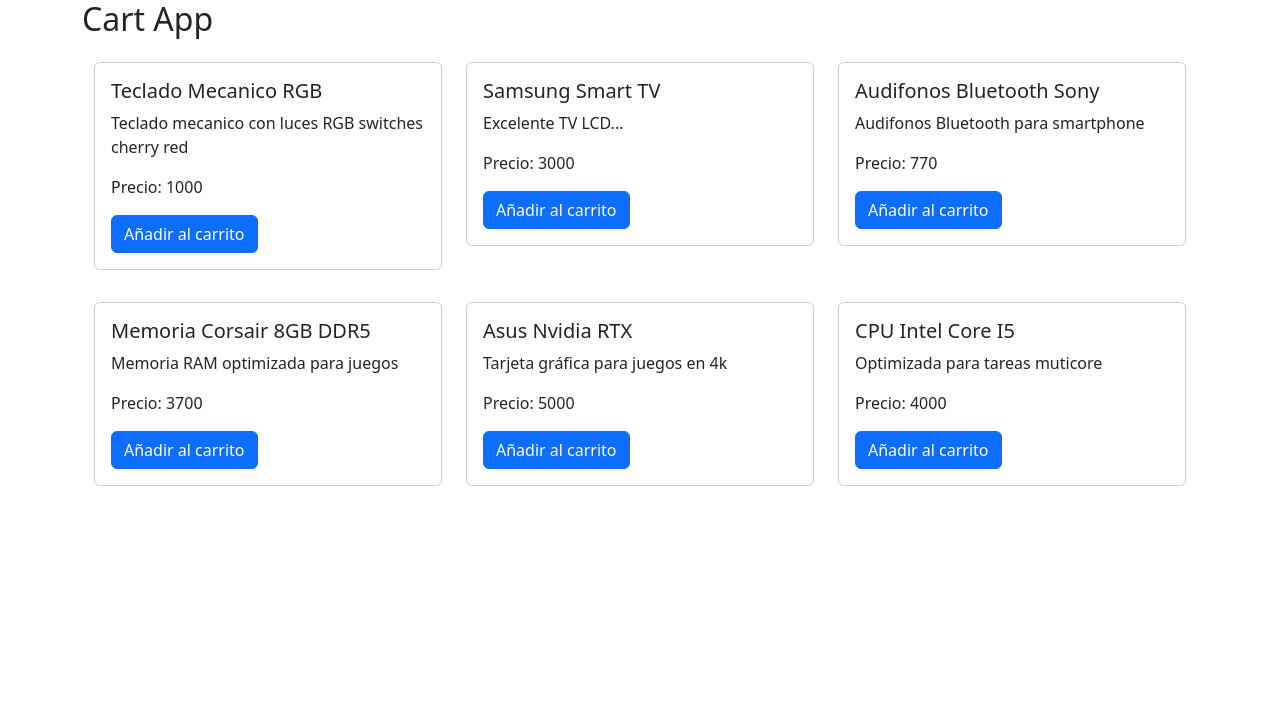
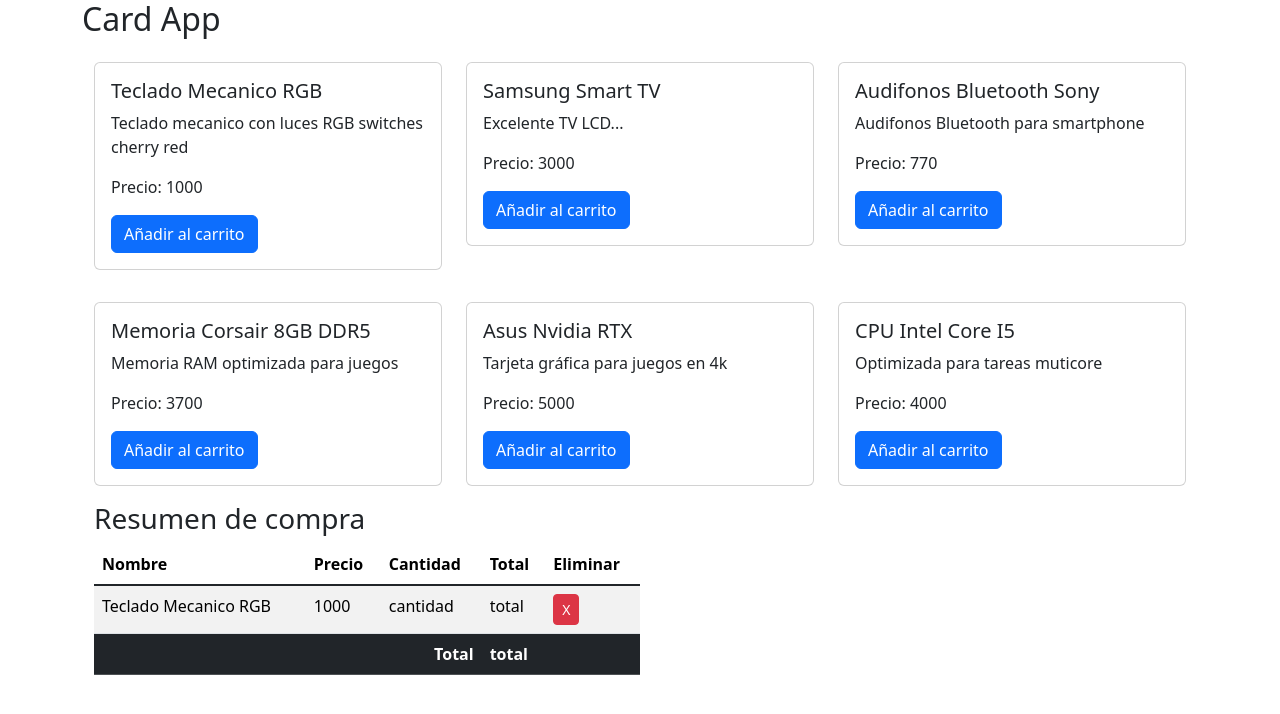
Before and after one commit to DevDiegoLobos/cart-app, a React (Vite) app: page / in a window 1280 px wide. Shown: the top 714 px of the page. Built offline with nearby package versions, Linux system fonts and the light colour scheme.

Commit message:
create components and resume cart

```diff
--- a/src/CartApp.jsx
+++ b/src/CartApp.jsx
@@ -1,34 +1,22 @@
-import { useEffect, useState } from "react";
-import { getProducts } from "./services/getProducts";
+import { useState } from "react";
+import { CartView } from "./components/CartView";
+import { CatalogView } from "./components/CatalogView";
 
 export const CartApp = () => {
-    const [products, setProducts] = useState([]);
-    useEffect(() => {
-        setProducts(getProducts());
-    }, []);
+
+    const [cartItem, setCartItem] = useState([{
+        id:1,
+        name:'Teclado Mecanico RGB',
+        description:'Teclado mecanico con luces RGB switches cherry red',
+        price: 1000
+    }]);
 
     return (
         <>
             <div className="container">
-                <h2>Cart App</h2>
+                <CatalogView title='Card App'/>
                 <div className="container">
-                    <div className="row">
-                        {products.map(product => {
-                            return (
-                                <div className="col-4 my-3" key={product.id}>
-                                    <div className="card">
-                                        <div className="card-body">
-                                            <h5 className="card-title">{product.name}</h5>
-                                            <p className="card-text">{product.description}</p>
-                                            <p className="card-text"> Precio: {product.price}</p>
-                                            <a href="#" className="btn btn-primary">Añadir al carrito</a>
-                                        </div>
-                                    </div>
-                                </div>
-                            );
-                        })}
-
-                    </div> {/* row */}
+                <CartView title='Resumen de compra' cartItem={cartItem}/>
                 </div>
             </div>{/* Container Principal*/}
         </>
--- /dev/null
+++ b/src/components/CartView.jsx
@@ -0,0 +1,65 @@
+import PropTypes from 'prop-types';
+
+const checkLengthCart = (cartItem) => {
+    console.log(cartItem.length);
+    if (cartItem.length != 0) {
+        return (
+            <>
+                {cartItem.map(item => {
+                    const { id, name, price } = item;
+                    return (
+                        <tr key={id}>
+                            <td>{name}</td>
+                            <td>{price}</td>
+                            <td>cantidad</td>
+                            <td>total</td>
+                            <td>
+                                <button className='btn btn-danger btn-sm'>X</button>
+                            </td>
+                        </tr>
+                    )
+                })}
+
+            </>
+        );
+    } else {
+        return (
+            <>
+                <td colSpan="5" className='text-center'>No hay elementos en el carrito</td>
+            </>
+        );
+    }
+}
+
+export const CartView = ({ title, cartItem }) => {
+    return (
+        <>
+            <h3>{title}</h3>
+            <table className="table table-striped w-50">
+                <thead>
+                    <tr>
+                        <th>Nombre</th>
+                        <th>Precio</th>
+                        <th>Cantidad</th>
+                        <th>Total</th>
+                        <th>Eliminar</th>
+                    </tr>
+                </thead>
+                <tbody className="table-group-divider">
+                    {checkLengthCart(cartItem)}
+                </tbody>
+                <tfoot className="table-dark">
+                    <tr >
+                        <td colSpan="3" className="text-end fw-bold">Total</td>
+                        <td colSpan="2" className="fw-bold">total</td>
+                    </tr>
+                </tfoot>
+            </table>
+        </>
+    );
+};
+
+CartView.propTypes = {
+    title: PropTypes.string.isRequired,
+    cartItem: PropTypes.array.isRequired
+}
--- /dev/null
+++ b/src/components/CatalogView.jsx
@@ -0,0 +1,38 @@
+import PropTypes from 'prop-types';
+import { ProductCardView } from './ProductCardView';
+import { useEffect, useState } from "react";
+import { getProducts } from '../services/getProducts';
+
+export const CatalogView = ({ title }) => {
+
+    const [products, setProducts] = useState([]);
+    useEffect(() => {
+        setProducts(getProducts());
+    }, []);
+
+    return (
+        <>
+            <h2>{title}</h2>
+            <div className="container">
+                <div className="row">
+                    {products.map(product => {
+                        const { id, name, description, price } = product;
+                        return (
+                            <div className="col-4 my-3" key={id}>
+                                <ProductCardView
+                                    id={id}
+                                    name={name}
+                                    description={description}
+                                    price={price} />
+                            </div>
+                        );
+                    })}
+                </div> {/* row */}
+            </div> {/* Container productos */}
+        </>
+    );
+};
+
+CatalogView.propTypes = {
+    title: PropTypes.string.isRequired
+}
--- /dev/null
+++ b/src/components/ProductCardView.jsx
@@ -0,0 +1,22 @@
+import PropTypes from 'prop-types';
+
+export const ProductCardView = ({ name, description, price }) => {
+    return (
+        <>
+            <div className="card">
+                <div className="card-body">
+                    <h5 className="card-title">{name}</h5>
+                    <p className="card-text">{description}</p>
+                    <p className="card-text"> Precio: {price}</p>
+                    <a href="#" className="btn btn-primary">Añadir al carrito</a>
+                </div>
+            </div>
+        </>
+    );
+};
+
+ProductCardView.propTypes = {
+    name: PropTypes.string.isRequired,
+    description: PropTypes.string.isRequired,
+    price: PropTypes.number.isRequired
+}
```
